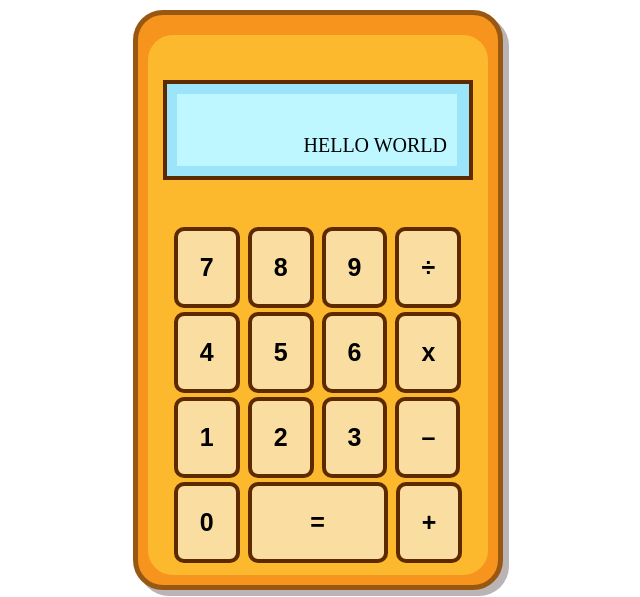
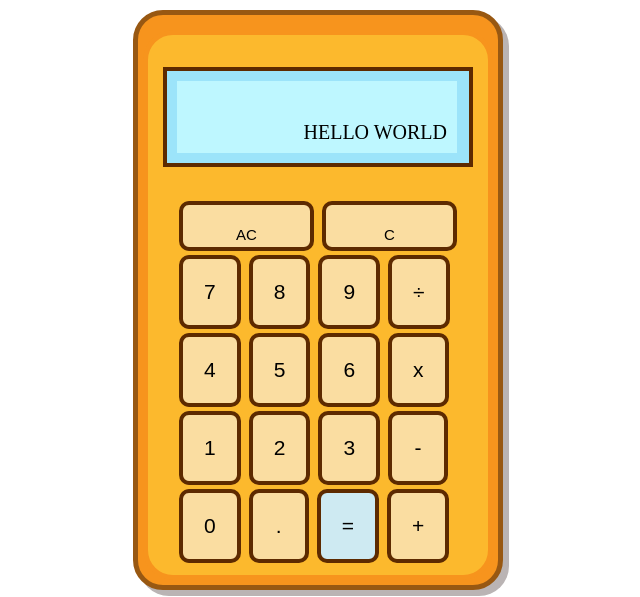
Before and after one commit to novadar-star/calculator, a plain HTML site: page index.html in a window 1280 px wide. Shown: the top 597 px of the page, without its empty margins (322-962 px from the left). Drawn offline with Linux system fonts and the light colour scheme.

Commit message:
Added clear and all clear buttons

```diff
--- a/index.html
+++ b/index.html
@@ -17,6 +17,11 @@
              </div>
              </div>
                 <div class = "button-number">
+                    <div class="clear">
+                        <button id="all-clear">AC</button>
+                        <button id="clear">C</button>
+
+                    </div>
                     <div class="rowone">
                         <button>7</button>
                         <button>8</button>
@@ -37,12 +42,13 @@
                     <button>1</button>
                     <button>2</button>
                     <button>3</button>
-                    <button style="width: 65px">–</button>
+                    <button style="width: 60px">-</button>
 
                     </div>
                     <div class="rowfour">
                         <button>0</button>
-                        <button style="width:140px">=</button>
+                        <button style="width: 60px">.</button>
+                        <button id="equal">=</button>
                         <button>+</button>
 
                     </div>
--- a/style.css
+++ b/style.css
@@ -8,7 +8,7 @@ body{
 }
 
 .outer-container{
-        border: 5px solid #985812;
+    border: 5px solid #985812;
     background-color: #F7941D;
     width:370px;
     margin: auto;
@@ -38,7 +38,7 @@ border: 4px solid #5D2A00;
 background-color: #9CE4FA;
 width:900px;
 height: 100px;
-margin: 35px 5px;
+margin: 22px 5px;
 padding: 10px;
 }
 .inner-panel {
@@ -62,20 +62,21 @@ display: flex;
 padding: 10px;
 flex-direction: column;
 overflow: hidden;
+justify-content: center;
 }
 
 button {
     cursor: pointer;
-    padding: 22px;
+    padding: 21px;
     margin:2px;
     background-color: #FADDA1;
-    font-size: 25px;
-    font-weight: 600;
+    font-size: 21px;
+    font-weight: 500;
     border:4px solid #5D2A00;
     border-radius: 10px;
 }
 button:hover{
-        background-color: #f4cf85;
+    background-color: #f1c670;
 
 }
 
@@ -103,3 +104,17 @@ a{
     color: black
 
 }
+
+.clear button{
+width:135px;
+}
+
+#equal {
+    background-color:#ceeaf2;
+}
+
+#all-clear, #clear{
+    height: 20px;
+    font-size: 15px;
+text-align: center;
+}
```
